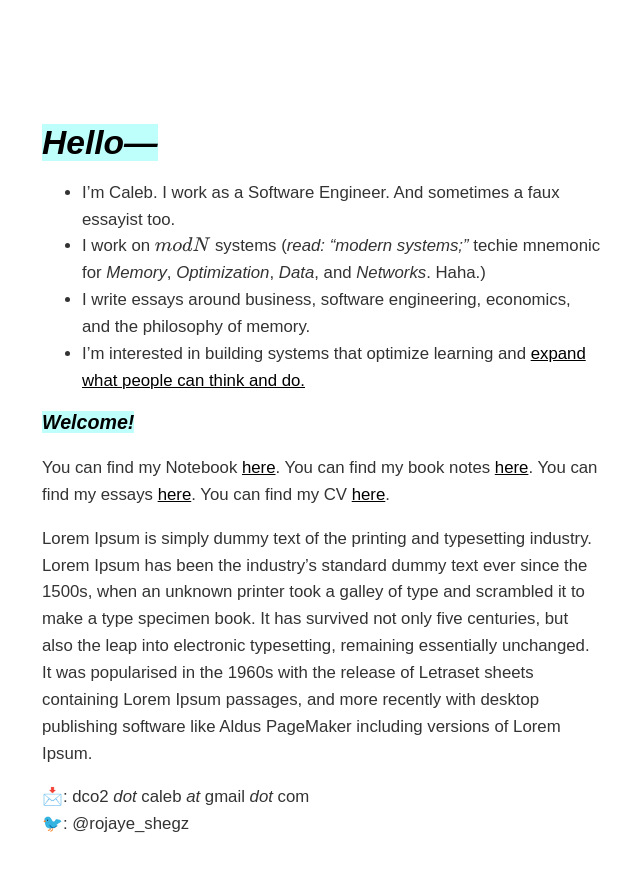
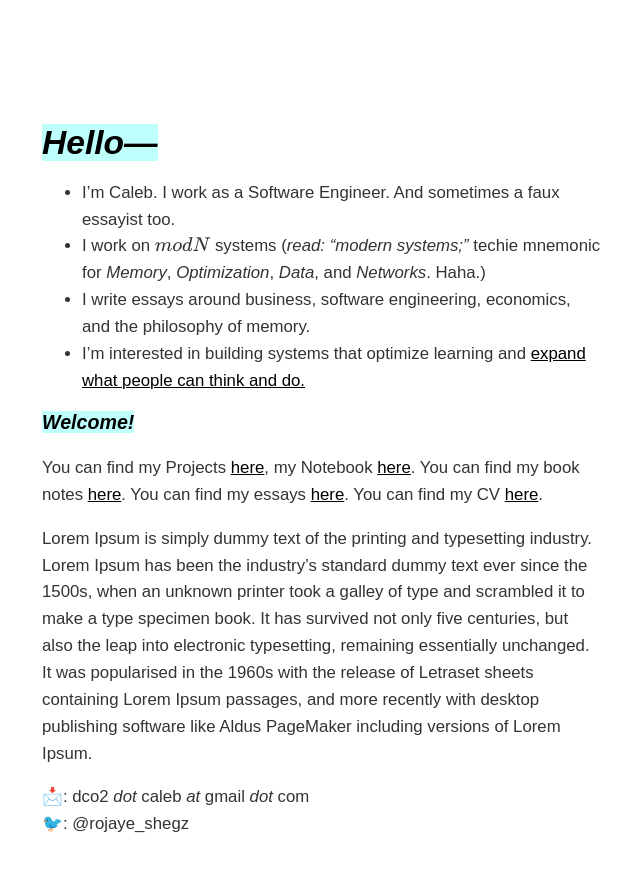
Before and after one commit to dCO2/rococo, a Jekyll site: the page built from index.md, in a window 1280 px wide. Shown: the top 872 px of the page, without its empty margins (334-974 px from the left). Built offline with Jekyll 4.4.1, drawn with Linux system fonts in a browser that asks for light colours; some web fonts are replaced; formulas are drawn with MathJax 3.

Commit message:
Update index.md

```diff
--- a/index.md
+++ b/index.md
@@ -15,7 +15,7 @@ title: Home
 
 <h3 style="background-color: #00ffef40;display: inline;"><em>Welcome!</em></h3>
 
-You can find my Notebook [here](/notes/). You can find my book notes [here](/booknotes/). You can find my essays [here](/essays/). You can find my CV [here](/CV/).
+You can find my Projects [here](/projects/), my Notebook [here](/notes/). You can find my book notes [here](/booknotes/). You can find my essays [here](/essays/). You can find my CV [here](/CV/).
 
 Lorem Ipsum is simply dummy text of the printing and typesetting industry. Lorem Ipsum has been the industry's standard dummy text ever since the 1500s, when an unknown printer took a galley of type and scrambled it to make a type specimen book. It has survived not only five centuries, but also the leap into electronic typesetting, remaining essentially unchanged. It was popularised in the 1960s with the release of Letraset sheets containing Lorem Ipsum passages, and more recently with desktop publishing software like Aldus PageMaker including versions of Lorem Ipsum.
 
```
